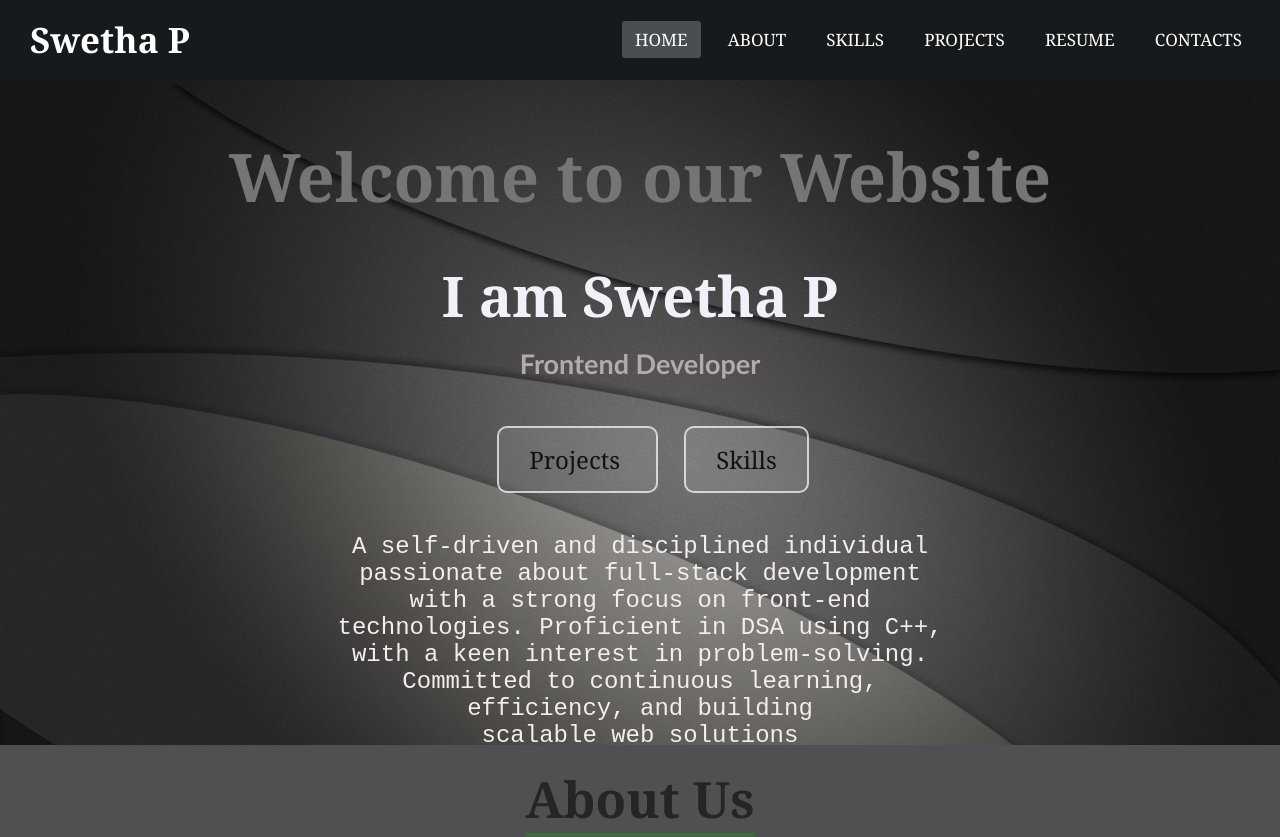
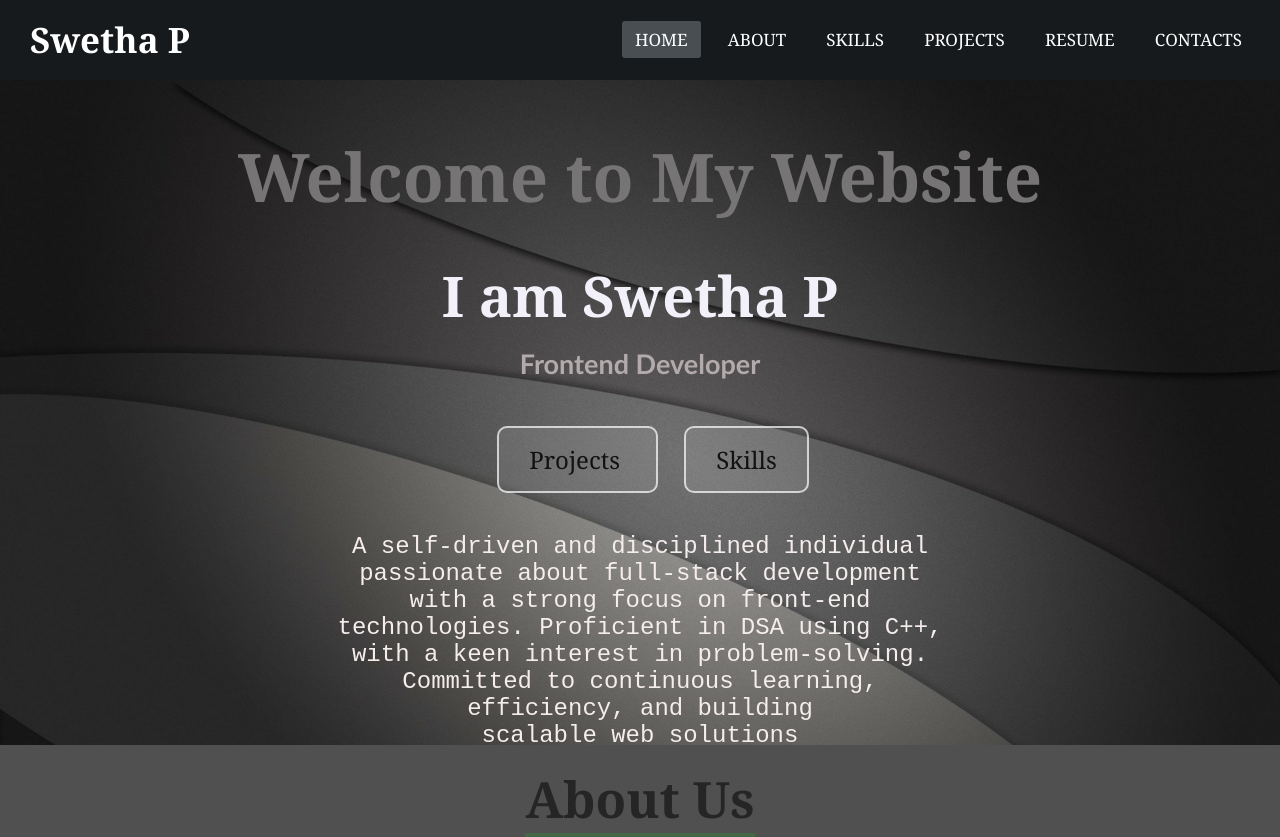
Before and after one commit to SP-24680/CODSOFT, a plain HTML site: page PORTFOLIO/index.html in a window 1280 px wide. Shown: the top 837 px of the page. Drawn offline with Linux system fonts and the light colour scheme; a small style sheet from the web is missing; files whose address does not match are found by name.

Commit message:
Update index.html

```diff
--- a/PORTFOLIO/index.html
+++ b/PORTFOLIO/index.html
@@ -48,7 +48,7 @@
      <!--this code for Home page-->
 
         <div class="contents">
-          <h2>Welcome to our Website</h2>
+          <h2>Welcome to My Website</h2>
           <h1 class="name">I am Swetha P</h2>
           <h3>Frontend Developer</h3>
           <a class="button1" href="#projects"  >Projects </a>
```
